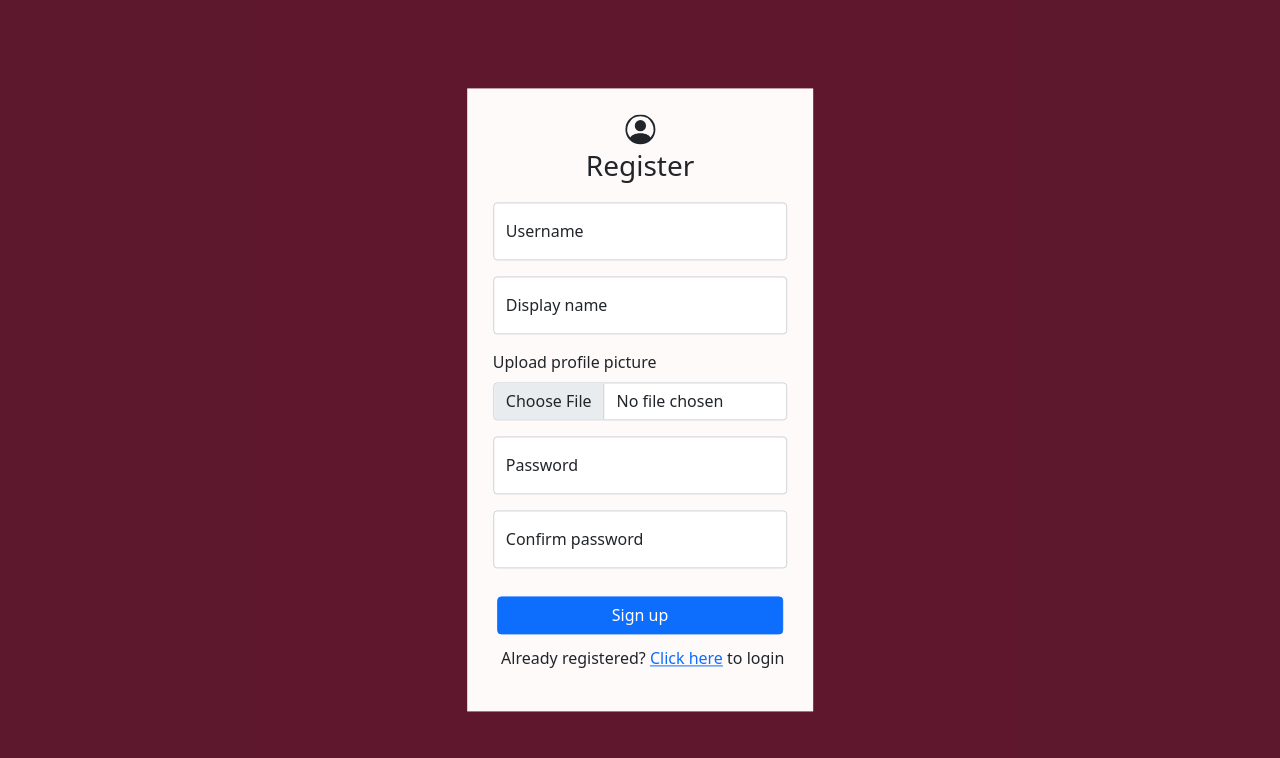
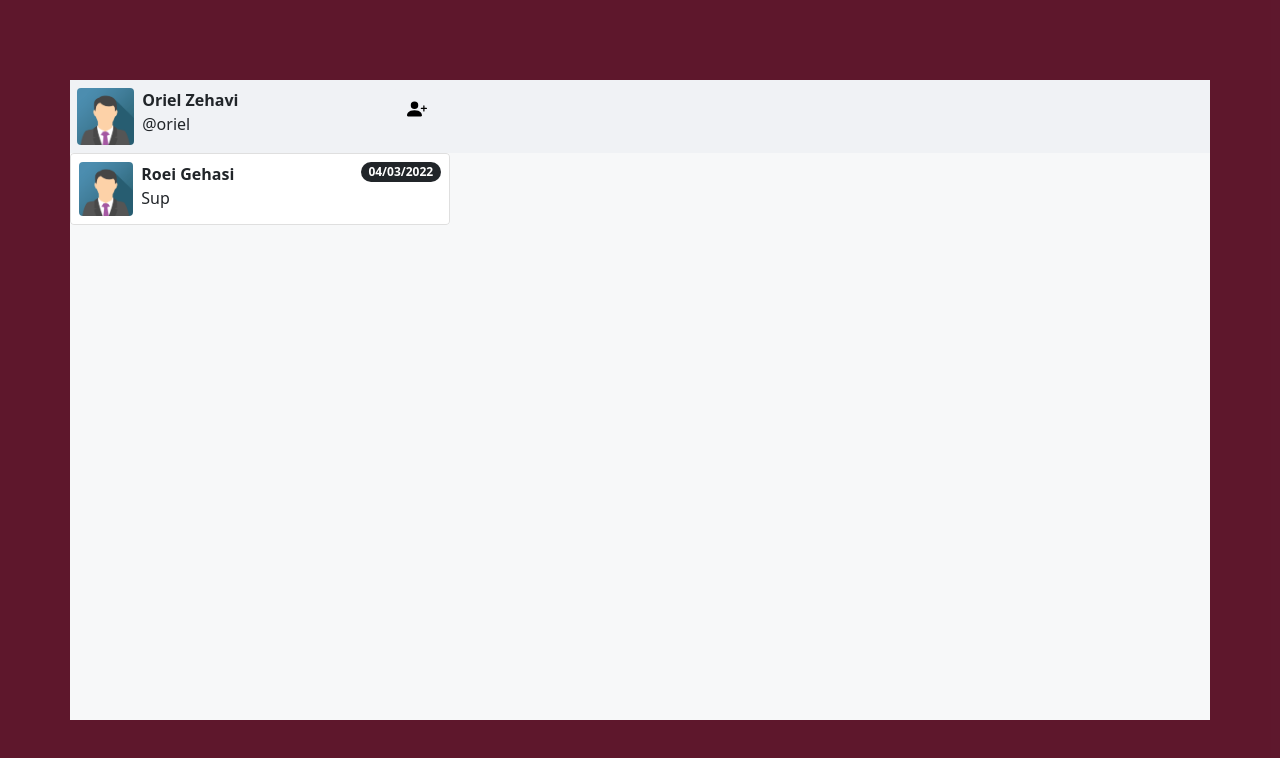
Before and after one commit to roeige/Chat4You, a React (Create React App) app: page / in a window 1280 px wide. Shown: the top 758 px of the page. Built offline with nearby package versions, Linux system fonts and the light colour scheme.

Commit message:
scrolling style

```diff
--- a/src/App.js
+++ b/src/App.js
@@ -10,8 +10,8 @@ function App() {
   const [user, setUser] = useState("oriel");
   return (
     <Background>
-    {/*<Chat user={user} />*/}
-    <Register/>
+    <Chat user={user} />
+
     </Background>
   );
 }
--- a/src/components/Connect.css
+++ b/src/components/Connect.css
@@ -31,3 +31,19 @@
 .placeholder-padding{
   padding-left : 5%;
 }
+
+.scrollbar {
+
+
+  background: #fff;
+
+  }
+
+  .scrollbar-primary::-webkit-scrollbar {
+    width: 8px;
+    background-color: #F5F5F5; }
+
+    .scrollbar-primary::-webkit-scrollbar-thumb {
+    border-radius: 10px;
+    -webkit-box-shadow: inset 0 0 6px rgba(0, 0, 0, 0.1);
+    background-color: #c8c4c4; }
--- a/src/components/message_components/BubbleMessage/MessagesBox.js
+++ b/src/components/message_components/BubbleMessage/MessagesBox.js
@@ -5,6 +5,7 @@ import VideoMessage from "./VideoMessage";
 import ChatMessage from "../ChatMessage";
 import MessageSender from "../BottomPanel/MessageSender";
 import "../Chat.css";
+import "../../Connect.css"
 import { dateToTime,dateToString } from "../chat_utils"
 import { Fragment } from "react";
 import './MessagesBox.css'
@@ -17,8 +18,8 @@ const MessagesBox = (props) => {
 
 
   return (
-    <div class="col-12 container-end">
-      <div class="col message-scroll ">
+    <div class="col-12 container-end ">
+      <div class="col message-scroll scrollbar scrollbar-primary">
         {props.messages
           .slice(0)
           .reverse()
--- a/src/components/message_components/Chat.js
+++ b/src/components/message_components/Chat.js
@@ -98,7 +98,7 @@ const Chat = (props) => {
         <Row className="lower-row">
           <Col className="padding-left-right-0">
             <div className="col grid-background">
-              <ol className="flex-col d-flex list-group contact-list">
+              <ol className="flex-col d-flex list-group contact-list scrollbar scrollbar-primary">
                 {contacts
                   .slice(0)
                   .reverse()
```
